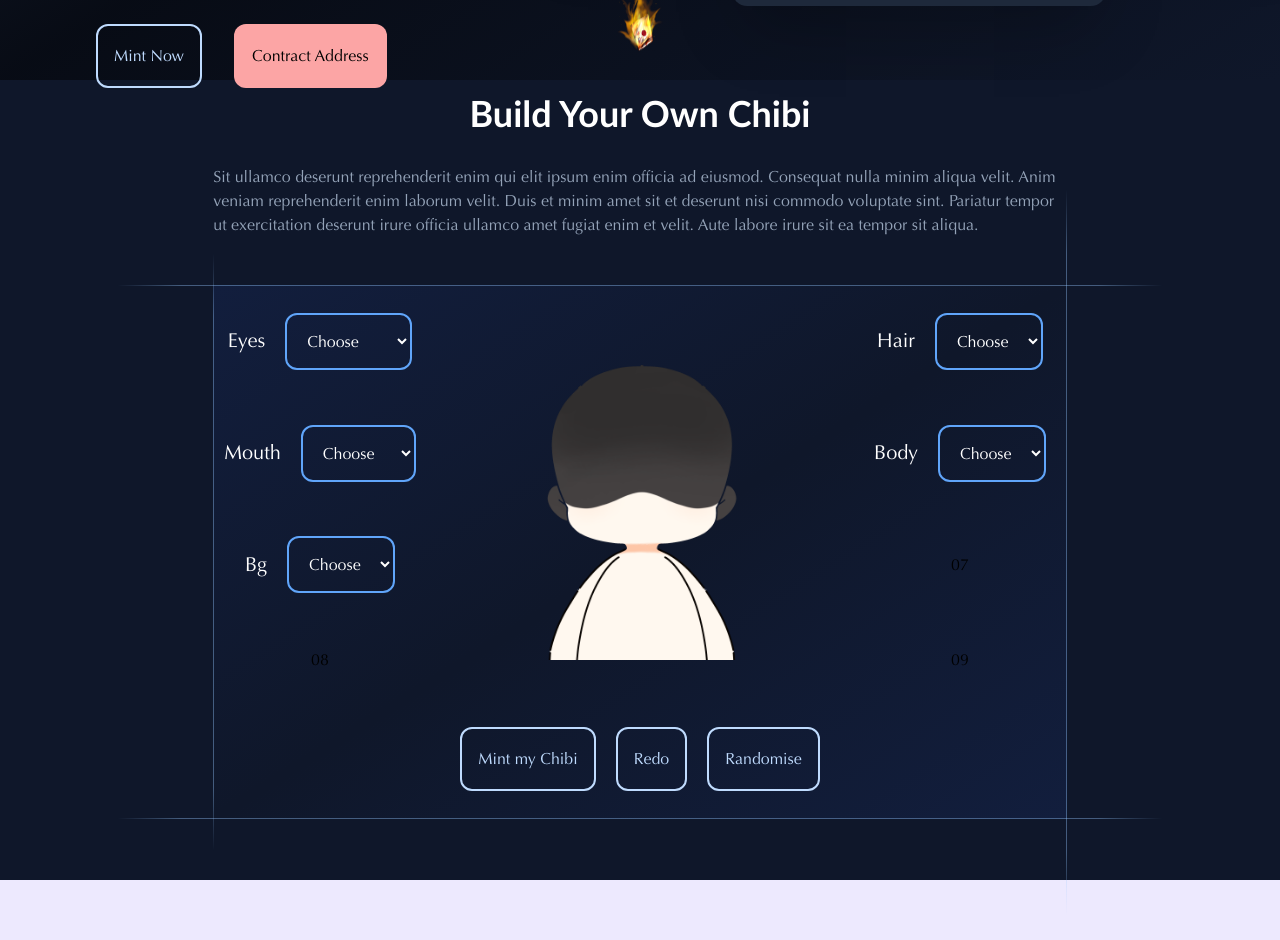
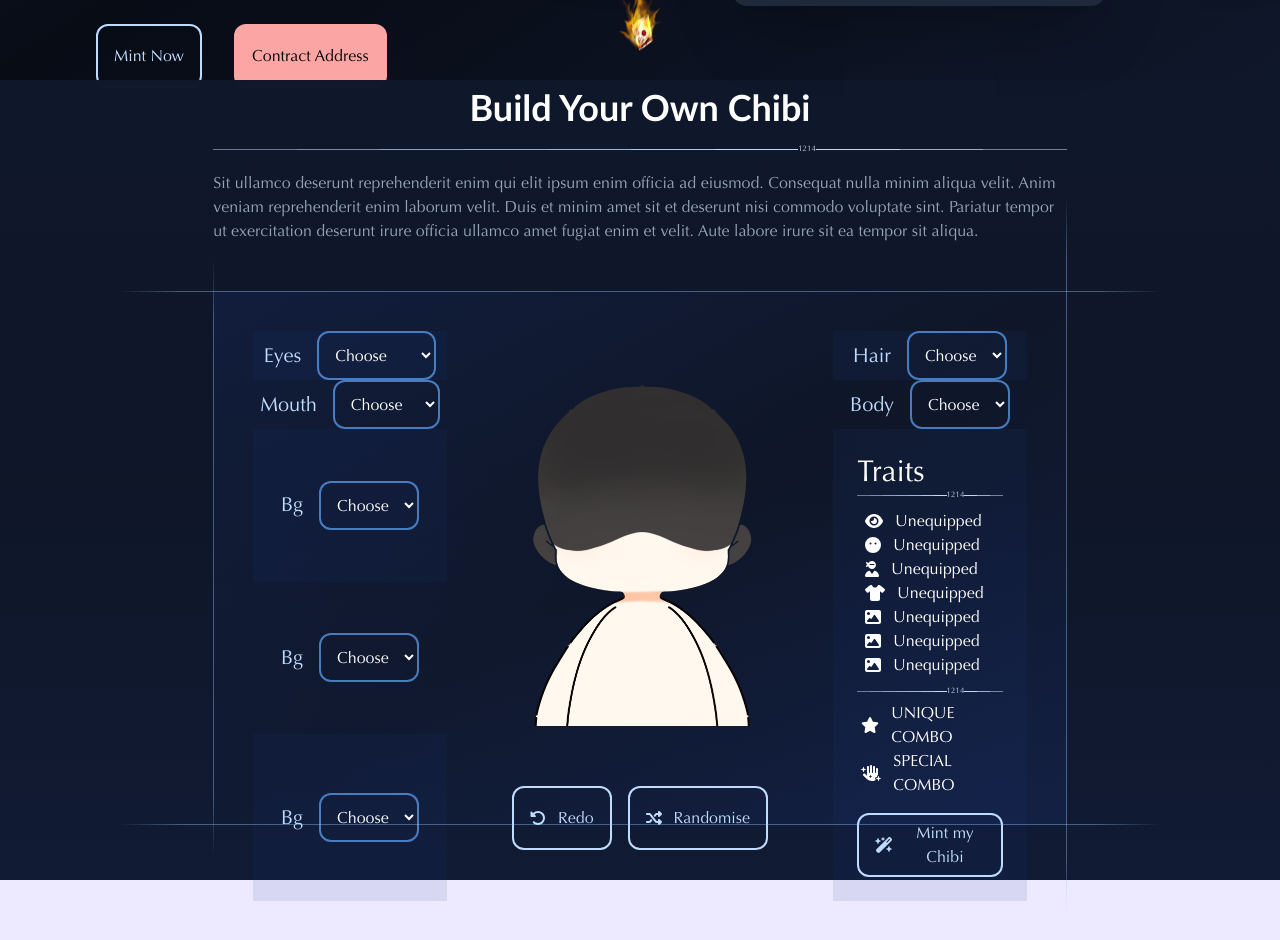
Before and after one commit to ro11ingbutler/next-chibis, a Next.js app: page / in a window 1280 px wide. Shown: the part 720-1660 px from the top of the page. Built offline with nearby package versions, Linux system fonts and the light colour scheme.

Commit message:
Add some design polishing

```diff
--- /dev/null
+++ b/components/Divider.js
@@ -0,0 +1,23 @@
+import clsx from "clsx"
+
+export default function Divider(props) {
+
+    const classes = clsx("flex items-center text-[8px] cursor-default text-blue-100/90", props.className)
+    return (
+        <>
+            <div className={classes}>
+                <hr className="grow border-blue-200/50"></hr>
+                <hr className="grow border-blue-200/60"></hr>
+                <hr className="grow border-blue-200/70"></hr>
+                <hr className="grow border-blue-200/75" ></hr>
+                <hr className="grow border-blue-200/80"></hr>
+                <hr className="grow border-blue-200/90"></hr>
+                <hr className="grow border-blue-200"></hr>
+                <p className="text-center grow-0">1214</p>
+                <hr className="grow border-blue-100/90"></hr>
+                <hr className="grow border-blue-100/70"></hr>
+                <hr className="grow border-blue-100/50"></hr>
+            </div>
+        </>
+    )
+}
--- a/components/MintingGrid.js
+++ b/components/MintingGrid.js
@@ -1,7 +1,13 @@
 import { useState, useEffect } from "react"
+import { FontAwesomeIcon } from '@fortawesome/react-fontawesome'
+import { faShuffle } from "@fortawesome/free-solid-svg-icons"
+import { faRotateLeft } from "@fortawesome/free-solid-svg-icons"
+import { faMagicWandSparkles } from "@fortawesome/free-solid-svg-icons"
+
 import Image from "next/image"
 import TraitDropdown from "./TraitDropdown"
 import MintingPreview from "./MintingPreview"
+import MintingSummary from "./MintingSummary"
 import Button from "./Button"
 
 import eyes1 from "/public/traits/eyes/eyes1.png"
@@ -76,34 +82,41 @@ export default function MintingGrid() {
 
     return (
         <>
-            <div className="h-4/6 w-4/6 container mx-auto my-12 grid grid-cols-4 relative bg-gradient-to-br from-blue-900/20 via-transparent to-blue-900/20">
+            <div className="h-4/6 w-4/6 container mx-auto my-12 grid grid-cols-4 relative bg-gradient-to-br from-blue-900/20 via-transparent to-blue-900/20 p-10">
 
-                <div className="grid grid-flow-col gap-5 place-content-center">
+                <div className="grid grid-flow-col gap-4 place-content-center bg-blue-900/10">
                     <TraitDropdown traits={traits.eyes} selectedTrait={selectedTraits.eyes} type="eyes" onTraitChange={handleTraitChange}></TraitDropdown>
                 </div>
-                <div className="col-start-2 col-span-2 row-span-4 m-10 relative">
+                <div className="col-start-2 col-span-2 row-span-4 relative">
                     <MintingPreview selectedTraits={selectedTraits}></MintingPreview>
                 </div>
-                <div className="grid grid-flow-col gap-5 place-content-center">
+                <div className="grid grid-flow-col gap-4 place-content-center bg-blue-900/10">
                     <TraitDropdown traits={traits.hair} selectedTrait={selectedTraits.hair} type="hair" onTraitChange={handleTraitChange}></TraitDropdown>
                 </div>
-                <div className="grid grid-flow-col gap-5 place-content-center">
+                <div className="grid grid-flow-col gap-4 place-content-center ">
                     <TraitDropdown traits={traits.mouth} selectedTrait={selectedTraits.mouth} type="mouth" onTraitChange={handleTraitChange}></TraitDropdown>
                 </div>
-                <div className="grid grid-flow-col gap-5 place-content-center">
+                <div className="grid grid-flow-col gap-4 place-content-center">
                     <TraitDropdown traits={traits.body} selectedTrait={selectedTraits.body} type="body" onTraitChange={handleTraitChange}></TraitDropdown>
                 </div>
-                <div className="grid grid-flow-col gap-5 place-content-center">
+                <div className="grid grid-flow-col gap-4 place-content-center bg-blue-900/10">
                     <TraitDropdown traits={traits.bg} selectedTrait={selectedTraits.bg} type="bg" onTraitChange={handleTraitChange}></TraitDropdown>
                 </div>
-                <div className="grid grid-flow-col gap-5 place-content-center">07</div>
-                <div className="grid grid-flow-col gap-5 place-content-center">08</div>
-                <div className="grid grid-flow-col gap-5 place-content-center">09</div>
+                <div className="grid grid-flow-row gap-4 row-span-3 p-6 bg-blue-900/10">
+                    <MintingSummary selectedTraits={selectedTraits}></MintingSummary>
+                    <Button outline onClick={handleMintClick} className="flex place-items-center gap-3"><FontAwesomeIcon icon={faMagicWandSparkles} className="h-4"></FontAwesomeIcon>Mint my Chibi</Button>
+                </div>
+                <div className="grid grid-flow-col gap-4 place-content-center">
+                    <TraitDropdown traits={traits.bg} selectedTrait={selectedTraits.bg} type="bg" onTraitChange={handleTraitChange}></TraitDropdown>
+                </div>
+                {/* <div className="grid grid-flow-col gap-4 place-content-center ">09</div> */}
+                <div className="grid grid-flow-col gap-4 place-content-center bg-blue-900/10">
+                    <TraitDropdown traits={traits.bg} selectedTrait={selectedTraits.bg} type="bg" onTraitChange={handleTraitChange}></TraitDropdown>
+                </div>
 
-                <div className="col-span-4 grid gap-5 grid-flow-col place-content-center">
-                    <Button outline>Mint my Chibi</Button>
-                    <Button outline onClick={handleRedoClick}>Redo</Button>
-                    <Button outline onClick={handleRandomiseClick}>Randomise</Button>
+                <div className="col-span-2 grid gap-4 grid-flow-col place-content-center">
+                    <Button outline onClick={handleRedoClick} className="flex place-items-center gap-3"><FontAwesomeIcon icon={faRotateLeft} className="h-4"></FontAwesomeIcon>Redo</Button>
+                    <Button outline onClick={handleRandomiseClick} className="flex place-items-center gap-3"><FontAwesomeIcon icon={faShuffle} className="h-4"></FontAwesomeIcon> Randomise</Button>
                 </div>
 
                 <div className="absolute -inset-x-24 bottom-0 h-px bg-blue-300/40 [mask-image:linear-gradient(to_right,transparent,white_4rem,white_calc(100%-4rem),transparent)]"></div>
--- a/components/MintingSection.js
+++ b/components/MintingSection.js
@@ -1,11 +1,13 @@
+import Divider from "./Divider"
 import MintingGrid from "./MintingGrid"
 
 export default function MintingSection() {
     return (
         <>
-            <section className="h-screen flex flex-col place-content-center relative">
+            <section className="h-screen flex flex-col place-content-center relative bg-gradient-to-b from-slate-900 via-black/5 to-blue-900/10">
                 <h1 className="mx-auto text-4xl text-white font-bold">Build Your Own Chibi</h1>
-                <p className="mx-auto pt-8 w-2/3 text-slate-400">Sit ullamco deserunt reprehenderit enim qui elit ipsum enim officia ad eiusmod. Consequat nulla minim aliqua velit. Anim veniam reprehenderit enim laborum velit. Duis et minim amet sit et deserunt nisi commodo voluptate sint. Pariatur tempor ut exercitation deserunt irure officia ullamco amet fugiat enim et velit. Aute labore irure sit ea tempor sit aliqua.</p>
+                <Divider className="w-2/3 place-self-center py-4"></Divider>
+                <p className="mx-auto w-2/3 text-slate-400">Sit ullamco deserunt reprehenderit enim qui elit ipsum enim officia ad eiusmod. Consequat nulla minim aliqua velit. Anim veniam reprehenderit enim laborum velit. Duis et minim amet sit et deserunt nisi commodo voluptate sint. Pariatur tempor ut exercitation deserunt irure officia ullamco amet fugiat enim et velit. Aute labore irure sit ea tempor sit aliqua.</p>
                 <MintingGrid></MintingGrid>
             </section>
         </>
--- /dev/null
+++ b/components/MintingSummary.js
@@ -0,0 +1,34 @@
+import { FontAwesomeIcon } from '@fortawesome/react-fontawesome'
+import { faFaceMehBlank } from "@fortawesome/free-solid-svg-icons"
+import { faEye } from "@fortawesome/free-solid-svg-icons"
+import { faShirt } from "@fortawesome/free-solid-svg-icons"
+import { faImage } from "@fortawesome/free-solid-svg-icons"
+import { faUserNinja } from "@fortawesome/free-solid-svg-icons"
+import { faStar } from "@fortawesome/free-solid-svg-icons"
+import { faHandSparkles } from "@fortawesome/free-solid-svg-icons"
+
+import Divider from './Divider'
+
+export default function MintingSummary(props) {
+    const { selectedTraits } = props
+    return (
+        <>
+            <div className="text-white">
+                <p className="text-3xl ">Traits</p>
+                <Divider></Divider>
+                <ul className="p-2">
+                    <li className="flex place-items-center gap-3"><FontAwesomeIcon className="h-4" icon={faEye} /> {selectedTraits.eyes ? selectedTraits.eyes.name : "Unequipped"}</li>
+                    <li className="flex place-items-center gap-3"><FontAwesomeIcon className="h-4" icon={faFaceMehBlank} /> {selectedTraits.mouth ? selectedTraits.mouth.name : "Unequipped"}</li>
+                    <li className="flex place-items-center gap-3"><FontAwesomeIcon className="h-4" icon={faUserNinja} /> {selectedTraits.hair ? selectedTraits.hair.name : "Unequipped"}</li>
+                    <li className="flex place-items-center gap-3"><FontAwesomeIcon className="h-4" icon={faShirt} /> {selectedTraits.body ? selectedTraits.body.name : "Unequipped"}</li>
+                    <li className="flex place-items-center gap-3"><FontAwesomeIcon className="h-4" icon={faImage} /> {selectedTraits.bg ? selectedTraits.bg.name : "Unequipped"}</li>
+                    <li className="flex place-items-center gap-3"><FontAwesomeIcon className="h-4" icon={faImage} /> {selectedTraits.bg ? selectedTraits.bg.name : "Unequipped"}</li>
+                    <li className="flex place-items-center gap-3"><FontAwesomeIcon className="h-4" icon={faImage} /> {selectedTraits.bg ? selectedTraits.bg.name : "Unequipped"}</li>
+                </ul>
+                <Divider></Divider>
+                <p className='pl-1 pt-1 flex place-items-center gap-3'><FontAwesomeIcon className="h-4" icon={faStar} /> UNIQUE COMBO</p>
+                <p className='pl-1 flex place-items-center gap-3'><FontAwesomeIcon className="h-4" icon={faHandSparkles} /> SPECIAL COMBO</p>
+            </div>
+        </>
+    )
+}
--- a/components/TraitDropdown.js
+++ b/components/TraitDropdown.js
@@ -4,11 +4,11 @@ export default function TraitDropdown(props) {
     const selectedTrait = props.selectedTrait ? props.selectedTrait.id : null
     return (
         <>
-            <label className="capitalize text-xl text-white place-self-center" htmlFor={`dropdown-${props.type}`}>
+            <label className="capitalize text-xl text-blue-200 place-self-center" htmlFor={`dropdown-${props.type}`}>
                 {props.type}
             </label>
-            <select onChange={() => props.onTraitChange(event, props.type)} id={`dropdown-${props.type}`} value={selectedTrait ?? ""}
-                className="bg-transparent border-2 rounded-xl border-blue-400 p-4 text-white">
+            <select onChange={() => props.onTraitChange(event, props.type)} id={`dropdown-${props.type}`} value={selectedTrait ?? "undefined"}
+                className="bg-transparent border-2 rounded-xl border-blue-400/70 p-3 text-white">
                 <option className="bg-slate-400 text-white" value="">Choose</option>
                 {props.traits.map(item => {
                     return <option className="bg-slate-400 text-white" value={item.id} key={item.id}>{item.name}</option>
--- a/package.json
+++ b/package.json
@@ -9,6 +9,10 @@
     "lint": "next lint"
   },
   "dependencies": {
+    "@fortawesome/fontawesome-svg-core": "^6.2.0",
+    "@fortawesome/free-regular-svg-icons": "^6.2.0",
+    "@fortawesome/free-solid-svg-icons": "^6.2.0",
+    "@fortawesome/react-fontawesome": "^0.2.0",
     "clsx": "^1.2.1",
     "next": "12.3.1",
     "react": "18.2.0",
```
Also changed, not shown: components/Card.js (+6 -1 lines), components/Hero.js (+3 -5 lines), 1 other file (tests, documents, lock files or other folders).
